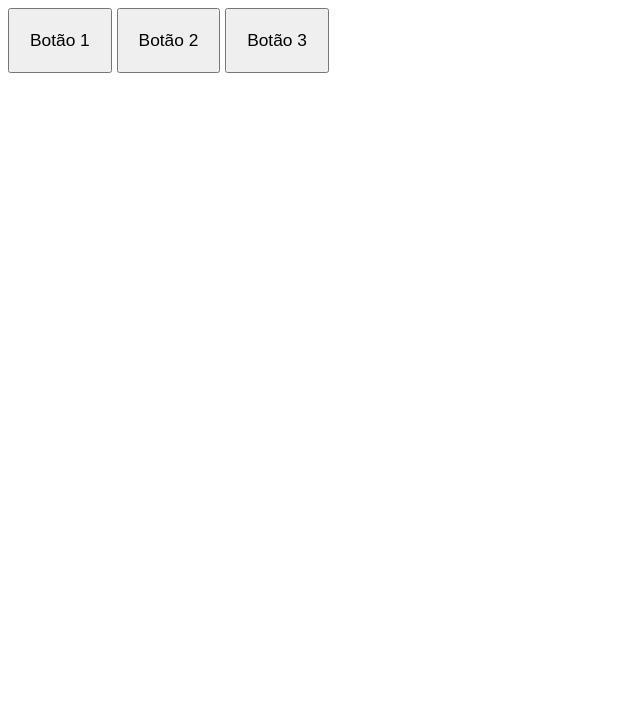
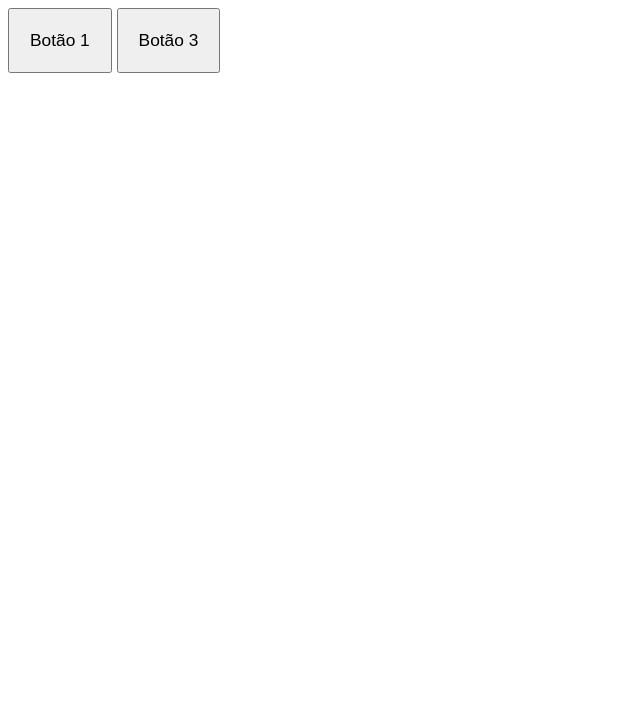
Before and after one commit to tiagoferreiradasilva288-droid/SistematisacaoProjetoFinal, a plain HTML site: page index.html in a window 1280 px wide. Shown: the part 77-800 px from the top of the page, without its empty margins (0-640 px from the left). Drawn offline with Linux system fonts and the light colour scheme.

Commit message:
Exclusão do 2º botão

```diff
--- a/index.html
+++ b/index.html
@@ -17,7 +17,7 @@
 <body>
     <h1>Desafio das Mensagens</h1>
     <button onclick="clickb1()">Botão 1</button>
-    <button onclick="clickb2()">Botão 2</button>
+
     <button onclick="clickb3()">Botão 3</button>
 
 
@@ -26,9 +26,7 @@
         function clickb1() {
             window.alert('Você clicou no 1º botão!')
         }
-        function clickb2() {
-            window.alert('Você clicou no 2º botão!')
-        }
+
        function clickb3() {
             window.alert('Você clicou no 3º botão!')
         }
```
